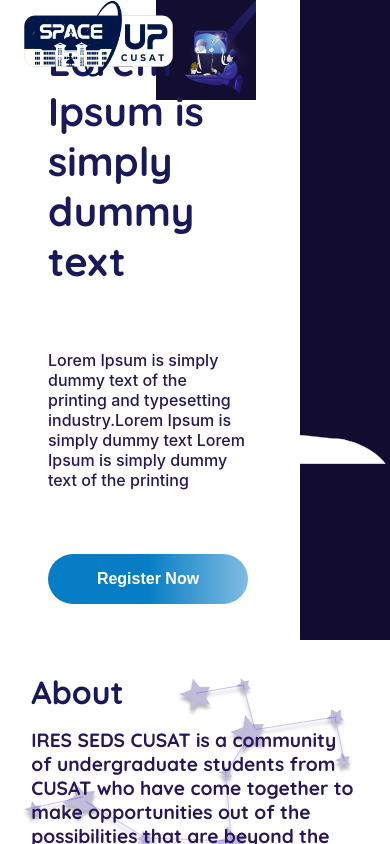
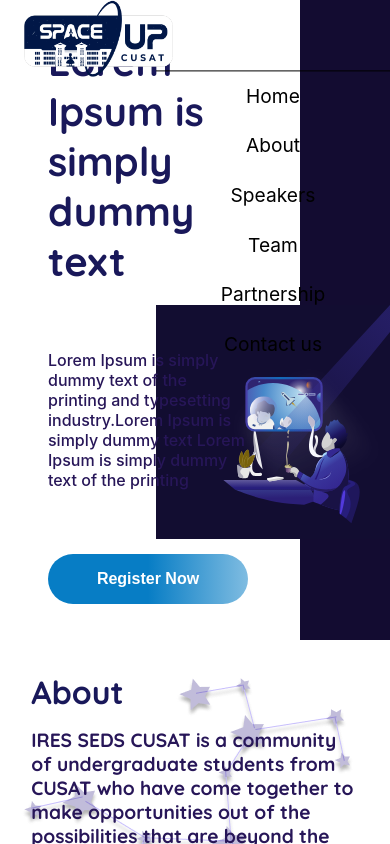
Before and after one commit to SpaceUP-CUSAT-22/frontend, a React (Create React App) app: page / in a window 390 px wide. Shown: the top 844 px of the page. Built offline with nearby package versions, Linux system fonts and the light colour scheme.

Commit message:
updated Home section

```diff
--- a/src/Components/About/About.js
+++ b/src/Components/About/About.js
@@ -34,34 +34,9 @@ const About = () => {
       </div>
       <div className="carousel">
         <Carousel responsive={responsive}>
-          <div>
-            <img
-              className="d-block w-100"
-              src="https://media.geeksforgeeks.org/wp-content/uploads/20210425122739/2-300x115.png"
-              alt=""
-            />
-          </div>
-          <div>
-            <img
-              className="d-block w-100"
-              src="https://media.geeksforgeeks.org/wp-content/uploads/20210425122716/1-300x115.png"
-              alt=""
-            />
-          </div>
-          <div>
-            <img
-              className="d-block w-100"
-              src="https://media.geeksforgeeks.org/wp-content/uploads/20210425122716/1-300x115.png"
-              alt=""
-            />
-          </div>
-          <div>
-            <img
-              className="d-block w-100"
-              src="https://media.geeksforgeeks.org/wp-content/uploads/20210425122716/1-300x115.png"
-              alt=""
-            />
-          </div>
+          <Slide source={"https://media.geeksforgeeks.org/wp-content/uploads/20210425122739/2-300x115.png"}/>
+          <Slide source={"https://media.geeksforgeeks.org/wp-content/uploads/20210425122716/1-300x115.png"}/>
+          <Slide source={"https://media.geeksforgeeks.org/wp-content/uploads/20210425122716/1-300x115.png"}/>
         </Carousel>
       </div>
     </div>
@@ -70,4 +45,17 @@ const About = () => {
 
 const para = ["IRES SEDS CUSAT is a community of undergraduate students from CUSAT who have come together to make opportunities out of the possibilities that are beyond the perimeters of earth. We aim to take knowledge down the path of imagination. To uphold this vision and idea of ours we come together as a community to administer seminars, forums, and outreach programs to break you f rom the monotonous way of learning. We present the battle of minds both at the national and international level for college and school students and assist them in networking within space industries. Here memories are created with dreams not dependent on the stars falling in the night sky. We bring to you our unconference SPACEUP CUSAT 2022."];
 
+const Slide = ({source}) => {
+  return (
+    <>
+      <div>
+          <img
+            className="d-block w-100"
+            src={source}
+            alt=""
+            />
+          </div>
+    </>
+  )
+}
 export default About;
--- a/src/Components/Home/home.css
+++ b/src/Components/Home/home.css
@@ -56,7 +56,7 @@
 .home_curve {
     position: absolute;
     left: 10%;
-    z-index: 0;
+    z-index: 1;
     width: 72%; /**/
     height: 100vh;
     min-height: var(--min-height);
@@ -97,3 +97,10 @@
   }
 
 }
+
+@media screen and (max-width: 890px) {
+  .home_curve {
+    display: none;
+  }
+
+}
--- a/src/Components/Home/home.js
+++ b/src/Components/Home/home.js
@@ -30,7 +30,7 @@ export default function Home() {
       </div>
 
       <div className="home__right">
-        <img  src={home_layout} className="home_layout" alt="" />
+        <img src={home_layout} className="home_layout" alt="" />
         {/*<img src={astronaut} className="home__astronaut" alt="" />
         <img src={person} className="home__person" alt="" />
         <img src={pot} className="home__pot" alt="" />
--- a/src/Components/Home/home_anim.css
+++ b/src/Components/Home/home_anim.css
@@ -29,6 +29,8 @@
 }
 
 .home_layout {
-    width: 100px;
-    height: 100px;
+    position: absolute;
+    width: 100%;
+    height: 100vh;
+    z-index: 0;
 }
--- a/src/Components/Navbar/Navbar.css
+++ b/src/Components/Navbar/Navbar.css
@@ -31,6 +31,7 @@
 .nav-links > * {
     color: white;
     list-style: none;
+    z-index: 1;
 }
 
 @media screen and (max-width: 1180px) {
--- a/src/Components/Navbar/Navbar.js
+++ b/src/Components/Navbar/Navbar.js
@@ -1,10 +1,12 @@
 import "./Navbar.css";
+import "./Navbar_mob.css";
 import spaceup_logo from "../../Assets/space_up-logo.png";
 import {useEffect, useState} from "react";
 
 
 const Navbar = () => {
     const [state, setState] = useState(true);
+    const [size, setSize] = useState(true);
     useEffect(() => {
         window.addEventListener("scroll", () => {
             window.onscroll = function() {
@@ -15,6 +17,15 @@ const Navbar = () => {
                 }
             };
         });
+
+        window.addEventListener("resize", () => {
+            if (window.innerWidth < 1182) {
+                setSize(true);
+            }
+            else {
+                setSize(false);
+            }
+        });
         }, []);
 
     return(
@@ -22,16 +33,30 @@ const Navbar = () => {
             <nav className={(state) ? "navbar-parent" : "navbar-parent navbar-scrolled"}>
                 <img src={spaceup_logo} className="nav-logo" alt=""/>
                 <ul className="nav-links">
-                    <li>Home</li>
-                    <li>About</li>
-                    <li>Speakers</li>
-                    <li>Team</li>
-                    <li>Partnership</li>
-                    <li>Contact us</li>
+                    <Items/>
                 </ul>
             </nav>
+
+            <div className="sidebar_main" style={{overflowY: "scroll", display: (size) ? "block" : "none"}}>
+                <ul className={(size) ? "side-items" : ""}>
+                    <Items/>
+                </ul>
+            </div>
         </>
     );
 }
 
+const Items = () => {
+    return (
+        <>
+            <li>Home</li>
+            <li>About</li>
+            <li>Speakers</li>
+            <li>Team</li>
+            <li>Partnership</li>
+            <li>Contact us</li>
+        </>
+    )
+}
+
 export default Navbar;
--- /dev/null
+++ b/src/Components/Navbar/Navbar_mob.css
@@ -0,0 +1,83 @@
+.sidebar_main
+{
+    display: none;
+    z-index: 3;
+    width: 0;
+}
+
+.side-items li
+{
+    font-size: 1.5rem;
+}
+
+.side-items
+{
+    display: none;
+}
+
+@media screen and (max-width: 980px)
+{
+    .sidebar_main
+    {
+        position: fixed;
+        top: 0%;
+        right: 0;
+        width: 40%;
+        max-width: 350px;
+        height: calc(100vh - 8.6rem);
+        background-color: var(--bg-main);
+        border-top: 1px solid black;
+        transform: translateY(8.5rem);
+    }
+
+    .side-items
+    {
+        display: block;
+        text-align: center;
+    }
+
+    .side-items li
+    {
+        display: block;
+        font-size: 1.5rem;
+        color: var(--white);
+        padding: 1rem 2rem;
+    }
+
+    .side-items li:hover
+    {
+        color: var(--bg-main);
+        background-color: var(--white);
+    }
+}
+
+@media screen and (max-width: 640px)
+{
+    .sidebar_main
+    {
+        height: calc(100vh - 5.6rem);
+        transform: translateY(5.5rem);
+    }
+
+    .side-items
+    {
+        display: block;
+    }
+}
+
+@media screen and (max-width: 520px)
+{
+    .sidebar_main
+    {
+        width: 60%;
+        height: calc(100vh - 4.5rem);
+        transform: translateY(4.4rem);
+    }
+
+    .side-items li
+    {
+        font-size: 1.2rem;
+        padding: 0.8rem 1.6rem;
+    }
+
+}
```
